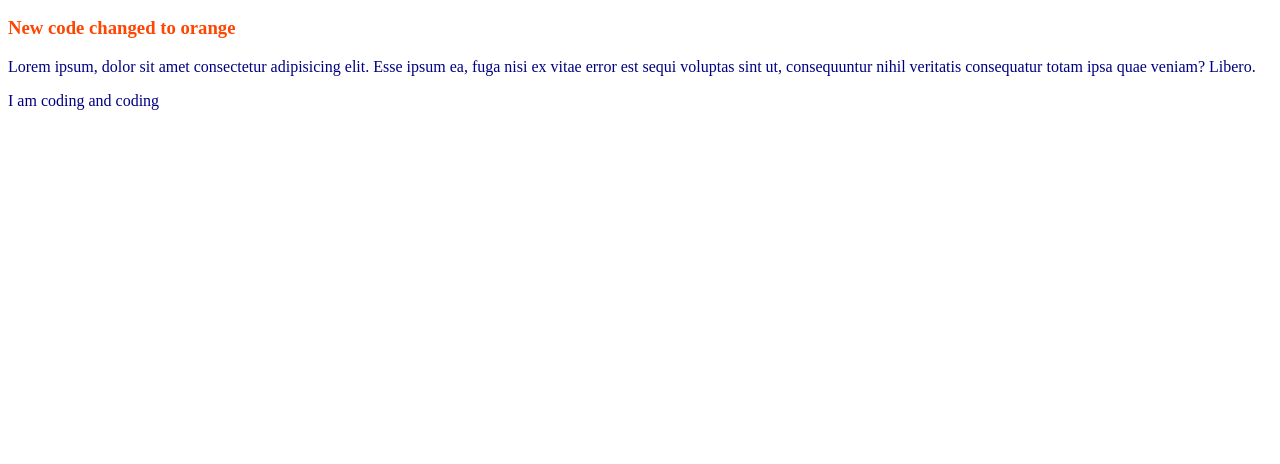
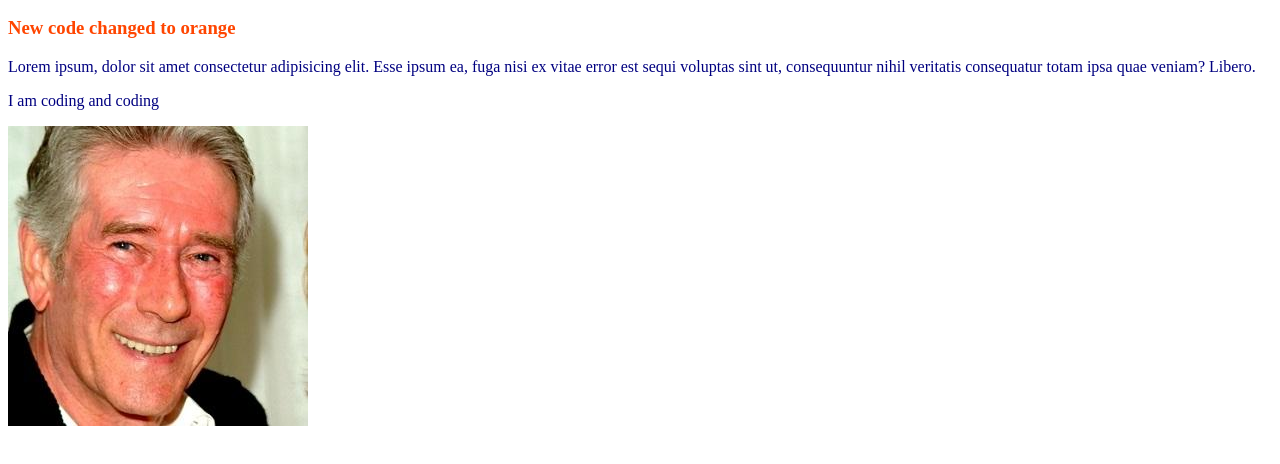
Before and after one commit to Rahimarahmi/my-practice-repo, a plain HTML site: page index.html in a window 1280 px wide. Shown: the part 110-574 px from the top of the page. Drawn offline with Linux system fonts and the light colour scheme.

Commit message:
img added

```diff
--- a/index.html
+++ b/index.html
@@ -1,7 +1,7 @@
 <!DOCTYPE html>
 <html lang="en">
 <head>
-    <meta charset="UTF-8">
+    <meta charset="UTF -8">
     <meta http-equiv="X-UA-Compatible" content="IE=edge">
     <meta name="viewport" content="width=device-width, initial-scale=1.0">
     <title>My practice github repository</title>
@@ -13,6 +13,9 @@
     <h3>New code changed to orange</h3>
     <p>Lorem ipsum, dolor sit amet consectetur adipisicing elit. Esse ipsum ea, fuga nisi ex vitae error est sequi voluptas sint ut, consequuntur nihil veritatis consequatur totam ipsa quae veniam? Libero.</p>
     <p>I am coding and coding</p>
+    <img src="R.jfif" alt="">
+
+
 
 </body>
 </html>
```
Also changed, not shown: R.jfif (added).
